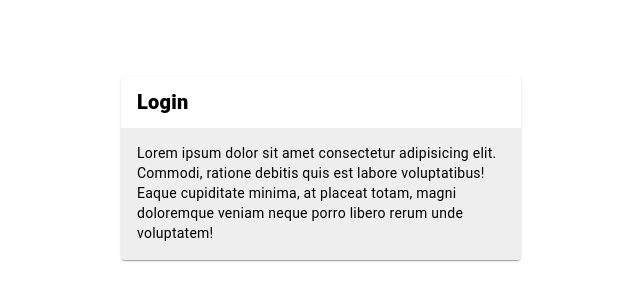
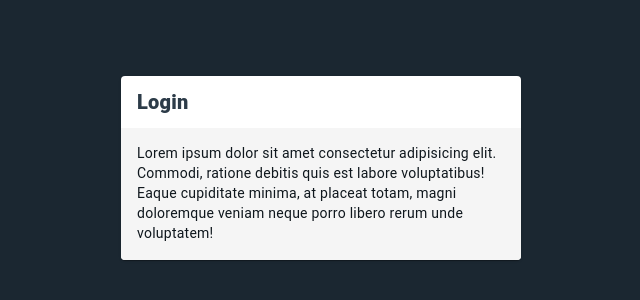
Before and after one commit to pedrotrasfereti/desafio-aeduca, a Vue app: page / in a window 1280 px wide. Shown: the part 232-532 px from the top of the page, without its empty margins (319-959 px from the left). Built offline with nearby package versions, Linux system fonts and the light colour scheme.

Commit message:
feat(frontend): add custom theme to Vuetify

```diff
--- a/frontend/src/plugins/vuetify.js
+++ b/frontend/src/plugins/vuetify.js
@@ -5,10 +5,56 @@ import { createVuetify } from 'vuetify';
 import * as components from 'vuetify/components';
 import * as directives from 'vuetify/directives';
 
-// Composables
+// https://vuetifyjs.com/en/introduction/why-vuetify/#feature-guides
+const aeducaTheme = {
+  dark: false,
+  colors: {
+    background: '#1b2731',
+    surface: '#ffffff',
+    'on-surface': '#2c3b48',
+    'surface-light': '#f5f5f5',
+    'on-surface-light': '#0f171d',
+    'surface-dark': '#1d1d1d',
+    'surface-dark-variant': '#3d3c3c',
+    primary: '#d51030',
+    secondary: '#019ead',
+    error: '#B00020',
+    info: '#2196F3',
+    success: '#4CAF50',
+    warning: '#FB8C00',
+  },
+  variables: {
+    'border-color': '#000000',
+    'border-opacity': 0.12,
+    'high-emphasis-opacity': 0.87,
+    'medium-emphasis-opacity': 0.6,
+    'disabled-opacity': 0.38,
+    'idle-opacity': 0.04,
+    'hover-opacity': 0.04,
+    'focus-opacity': 0.12,
+    'selected-opacity': 0.08,
+    'activated-opacity': 0.12,
+    'pressed-opacity': 0.12,
+    'dragged-opacity': 0.08,
+    'theme-kbd': '#212529',
+    'theme-on-kbd': '#FFFFFF',
+    'theme-code': '#F5F5F5',
+    'theme-on-code': '#000000',
+  },
+};
 
-// https://vuetifyjs.com/en/introduction/why-vuetify/#feature-guides
 export default createVuetify({
+  theme: {
+    defaultTheme: 'aeducaTheme',
+    variations: {
+      colors: ['primary', 'secondary'],
+      lighten: 1,
+      darken: 1,
+    },
+    themes: {
+      aeducaTheme,
+    },
+  },
   components,
   directives,
 });
--- a/frontend/src/styles/settings.scss
+++ b/frontend/src/styles/settings.scss
@@ -4,7 +4,7 @@
  * Configures SASS variables and Vuetify overwrites
  */
 
-// https://vuetifyjs.com/features/sass-variables/`
+// https://vuetifyjs.com/features/sass-variables/
 // @use 'vuetify/settings' with (
 //   $color-pack: false
 // );
```
